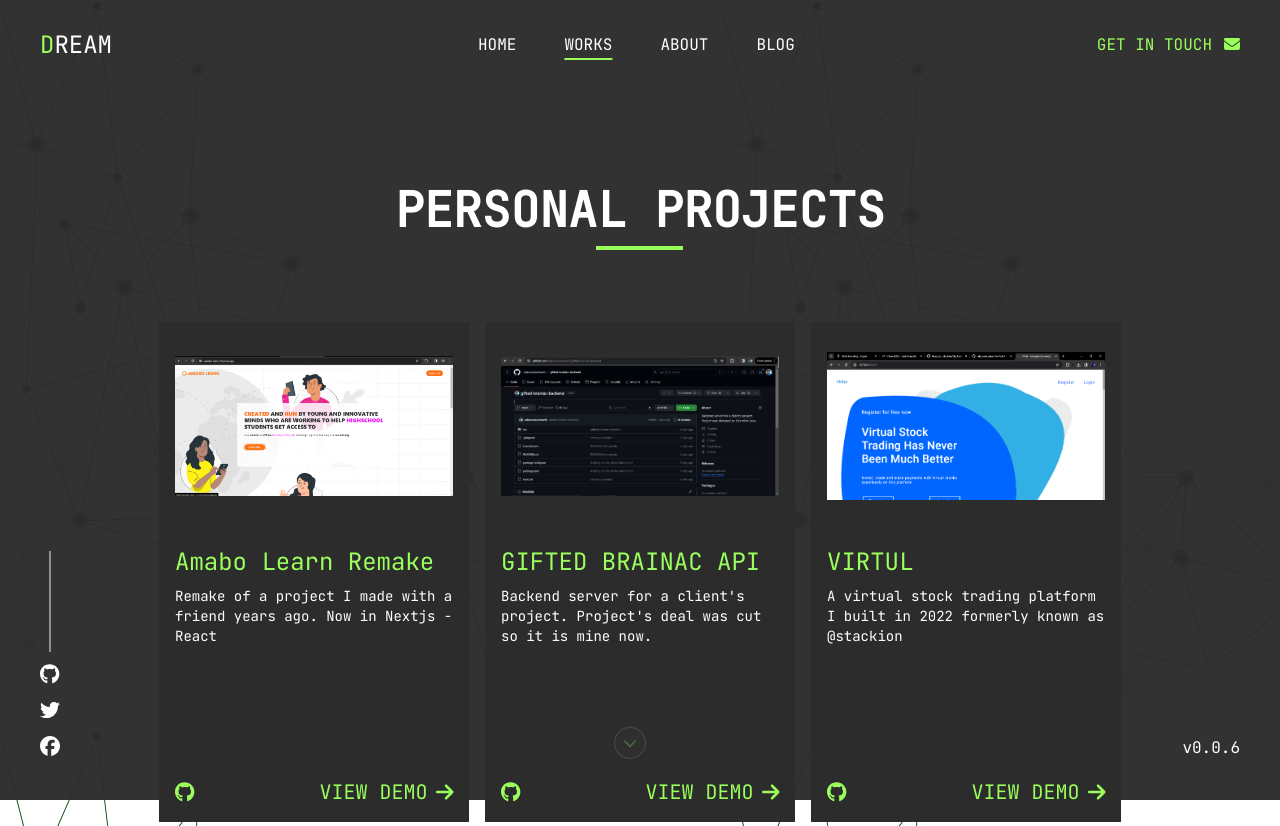
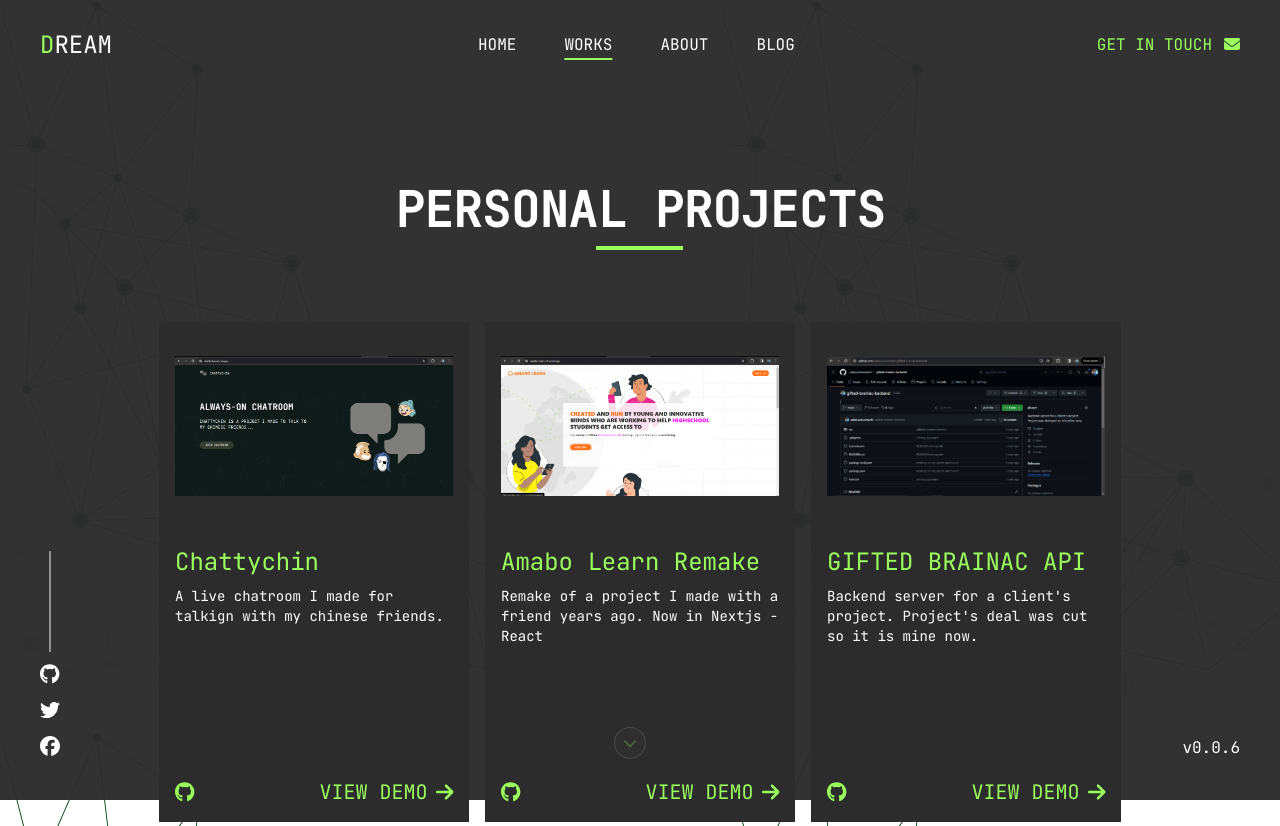
Before and after one commit to udezueoluomachi/portfolio, a Next.js app: page /works in a window 1280 px wide. Built offline with nearby package versions, Linux system fonts and the light colour scheme.

Commit message:
Added a project

```diff
--- a/src/app/works/page.jsx
+++ b/src/app/works/page.jsx
@@ -22,6 +22,7 @@
 import virtul from "@/assets/images/virtul.png"
 import giftedBrainiac from "@/assets/images/gifted-braniac.png"
 import amaboV2 from "@/assets/images/amabo-v2.png"
+import chattychin from "@/assets/images/chattychin.png"
 
 
 const Work = () => {
@@ -42,7 +43,8 @@
                 <TitleUnderline />
             </div>
             <div className="mt-8 md:mt-14 flex justify-center items-start flex-wrap gap-4 sm:p-4 h-max w-full">
-              <ProjectContainer image={amaboV2} title="Amabo Learn Remake" repo="https://github.com/udezueoluomachi/amabo-learn-v2" demo="https://amabo-learn-v2.vercel.app/" description="Remake of a project I made with a friend years ago. Now in Nextjs - React" />
+            <ProjectContainer image={chattychin} title="Chattychin" repo="https://github.com/udezueoluomachi/chattychin" demo="https://chattychin.vercel.app/" description="A live chatroom I made for talkign with my chinese friends." />
+            <ProjectContainer image={amaboV2} title="Amabo Learn Remake" repo="https://github.com/udezueoluomachi/amabo-learn-v2" demo="https://amabo-learn-v2.vercel.app/" description="Remake of a project I made with a friend years ago. Now in Nextjs - React" />
               <ProjectContainer image={giftedBrainiac} title="GIFTED BRAINAC API" repo="https://github.com/udezueoluomachi/gifted-braniac-backend" demo="https://gifted-braniac-backend.onrender.com" description="Backend server for a client's project. Project's deal was cut so it is mine now." />
 
               <ProjectContainer image={virtul} title="VIRTUL" repo="https://github.com/udezueoluomachi/virtul" demo="https://udezueoluomachi.github.io/virtul/" description="A virtual stock trading platform I built in 2022 formerly known as @stackion" />
```
Also changed, not shown: src/assets/images/chattychin.png (added).
